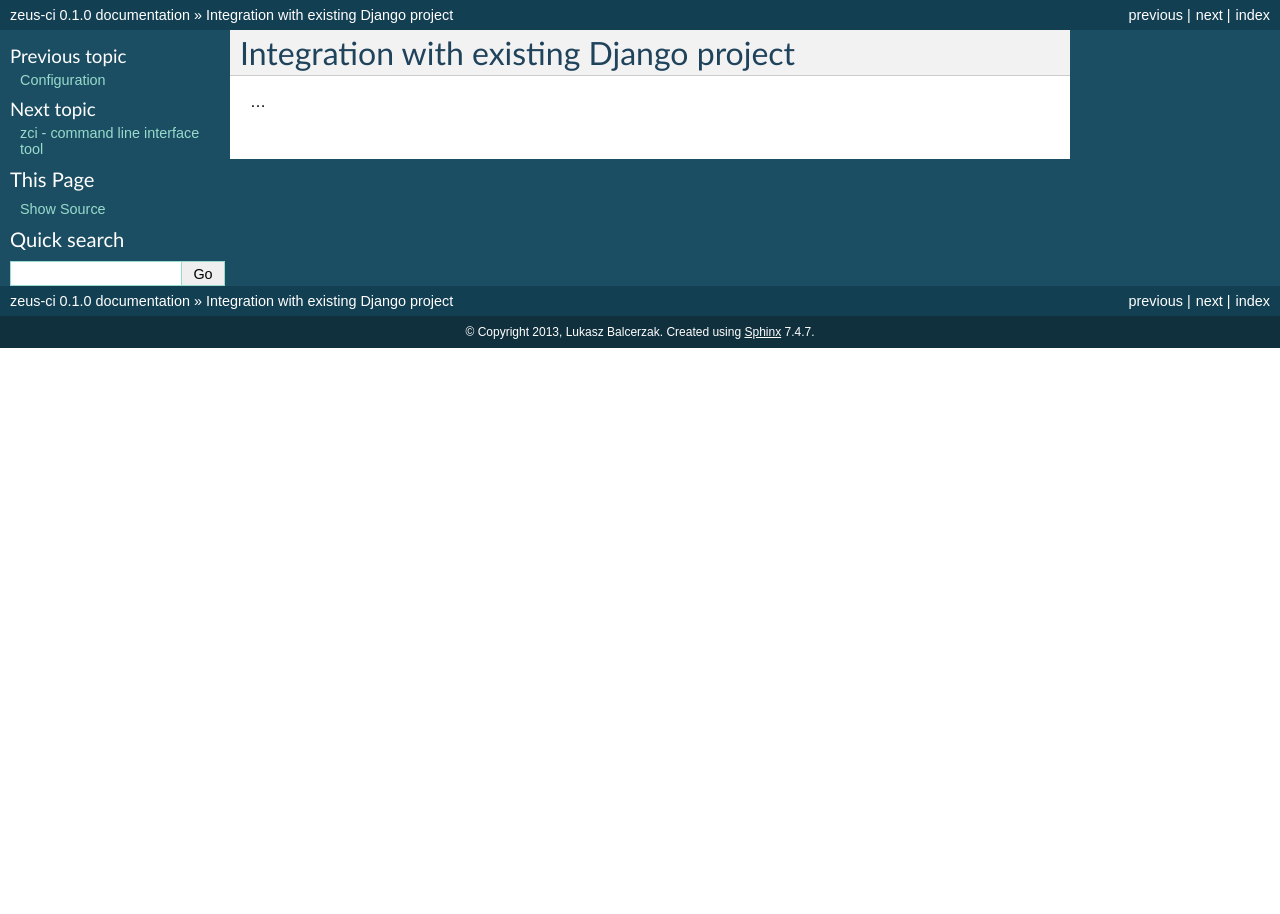
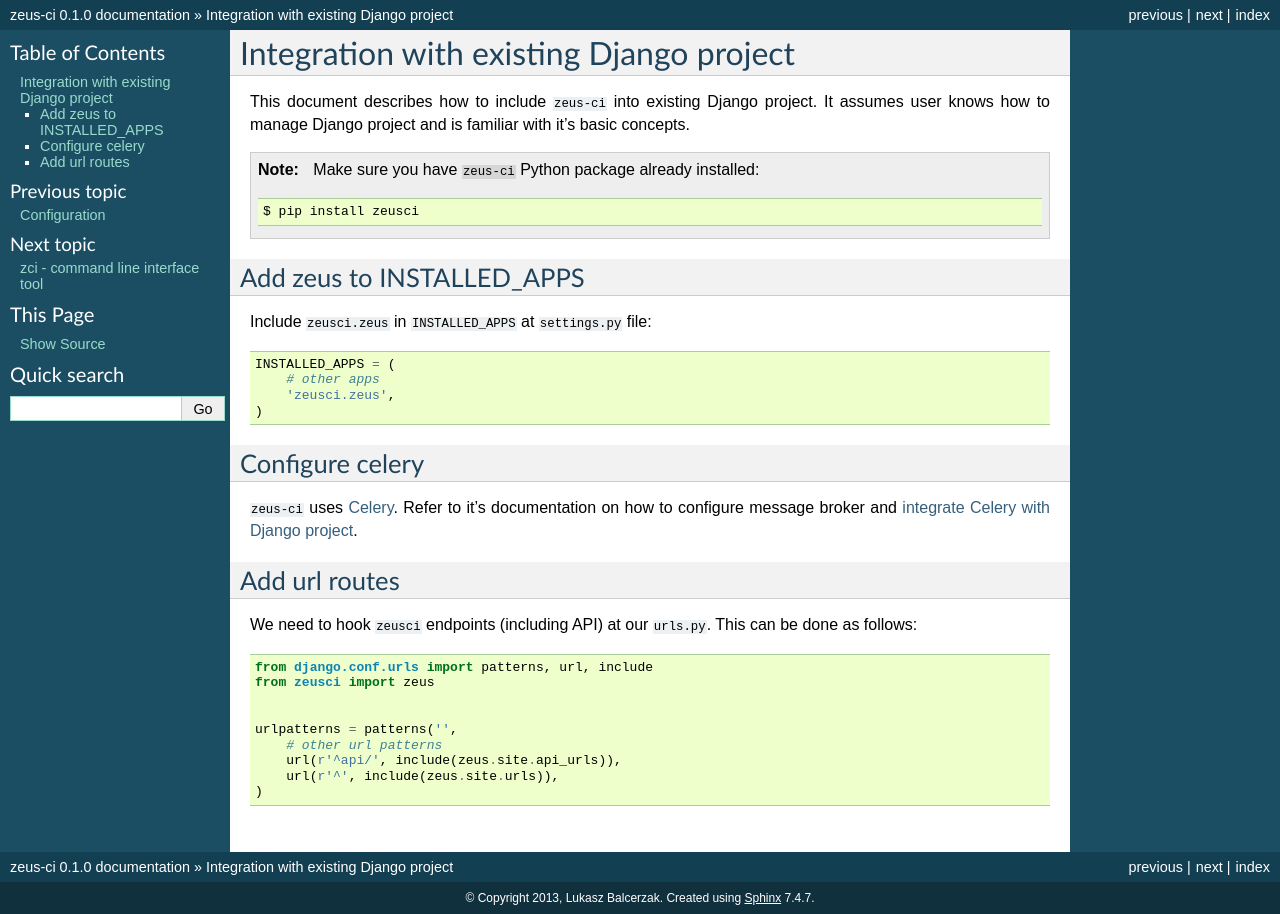
Before and after one commit to lukaszb/zeusci, a Sphinx documentation site: the page built from docs/source/integration.rst, in a window 1280 px wide. Built offline with Sphinx 7.4.7, drawn with Linux system fonts in a browser that asks for light colours.

Commit message:
Extended integration doc

```diff
--- a/docs/source/integration.rst
+++ b/docs/source/integration.rst
@@ -3,4 +3,51 @@
 Integration with existing Django project
 ========================================
 
-...
+This document describes how to include ``zeus-ci`` into existing Django
+project. It assumes user knows how to manage Django project and is familiar
+with it's basic concepts.
+
+
+.. note::
+   Make sure you have ``zeus-ci`` Python package already installed::
+
+      $ pip install zeusci
+
+
+Add zeus to INSTALLED_APPS
+--------------------------
+
+Include ``zeusci.zeus`` in ``INSTALLED_APPS`` at ``settings.py`` file::
+
+    INSTALLED_APPS = (
+        # other apps
+        'zeusci.zeus',
+    )
+
+
+Configure celery
+----------------
+
+``zeus-ci`` uses Celery_. Refer to it's documentation on how to configure
+message broker and `integrate Celery with Django project
+<http://docs.celeryproject.org/en/latest/django/first-steps-with-django.html#configuring-your-django-project-to-use-celery>`_.
+
+
+Add url routes
+--------------
+
+We need to hook ``zeusci`` endpoints (including API) at our ``urls.py``. This
+can be done as follows::
+
+    from django.conf.urls import patterns, url, include
+    from zeusci import zeus
+
+
+    urlpatterns = patterns('',
+        # other url patterns
+        url(r'^api/', include(zeus.site.api_urls)),
+        url(r'^', include(zeus.site.urls)),
+    )
+
+
+.. _celery: http://www.celeryproject.org/
```
